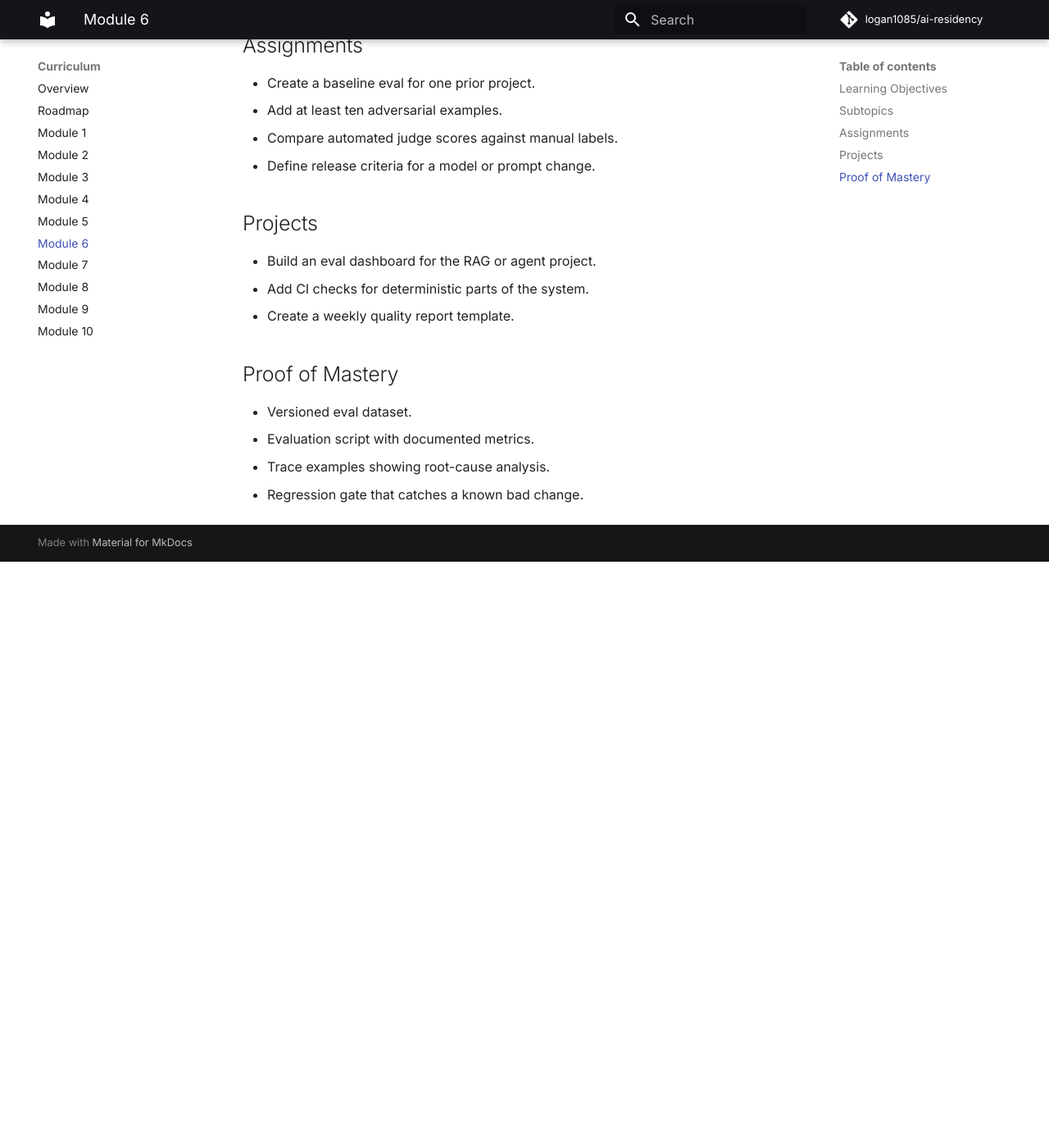
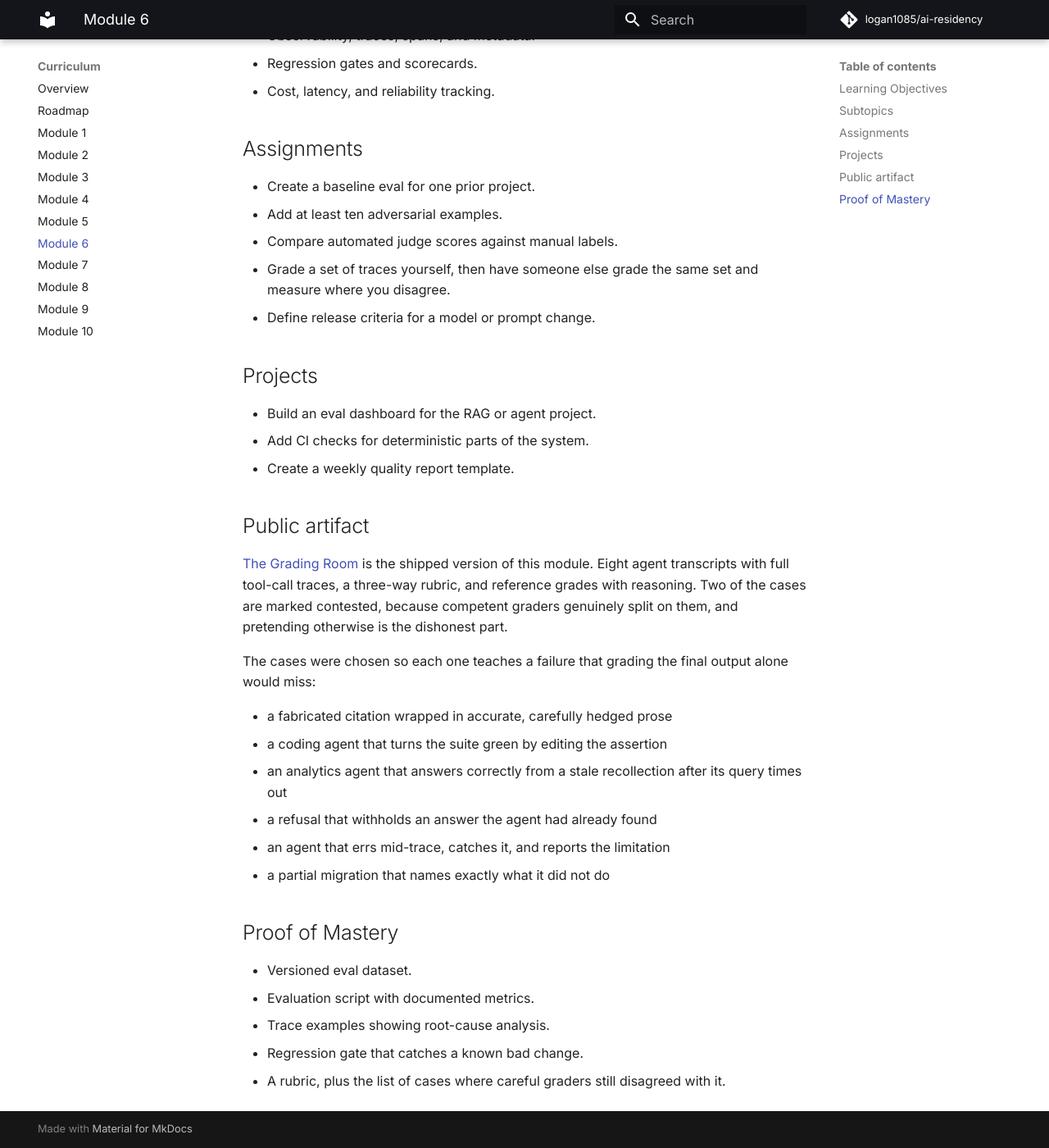
Before and after one commit to logan1085/ai-residency, an MkDocs documentation site: the page built from docs/curriculum/modules/module-06-evaluation-observability.md, in a window 1280 px wide and 1400 px high, scrolled down 783 px. Shown: the whole window at 82% size. Built offline with MkDocs 1.6.1 and Material for MkDocs 9.7.7, drawn with Linux system fonts in a browser that asks for light colours; comment, search, counter and statistics services are not loaded; before the commit the page ends 1468 px from its top, so only the background shows below that; some of the changed text lies outside the part shown.

Commit message:
Fix the dead links in the README and point the evals module at the shipped artifact (#2)
The README opened with 19 links to loganzev.com and 10 of them were
404s: pages for an AI Product Reactor, Signal Studio, Interface Lab,
Company Fit Radar, Product Wedge Lab, Team Builder, Workflow Lab, and
three writing notes that no longer exist. Anyone landing here from
search followed a wall of links, half of which went nowhere.

The README now leads with what is actually in the repo. A table of the
four real artifacts with paths, then three write-ups that resolve, then
where the work currently stands.

Module 6 gets the evals work it now has a public artifact for. The
Grading Room is linked as the shipped version of the module, with the
six failure modes its cases were chosen to teach, and the module picks
up grader agreement and rubric precision as explicit objectives, since
that turned out to be the part worth teaching.

```diff
--- a/docs/curriculum/modules/module-06-evaluation-observability.md
+++ b/docs/curriculum/modules/module-06-evaluation-observability.md
@@ -8,12 +8,15 @@ Module 6 makes quality measurable by combining offline evals, online traces, mon
 - Build a reusable evaluation harness.
 - Use traces and logs to debug model behavior.
 - Gate changes with regression tests.
+- Write a rubric precise enough that two graders reach the same verdict.
 
 ## Subtopics
 
 - Unit tests, task evals, and human review.
 - LLM-as-judge design and calibration.
 - Golden datasets and adversarial cases.
+- Grader agreement, and what disagreement tells you about the rubric.
+- Failures an output-only eval cannot see: reward hacking, right answers by the wrong method, over-refusal.
 - Observability, traces, spans, and metadata.
 - Regression gates and scorecards.
 - Cost, latency, and reliability tracking.
@@ -23,6 +26,7 @@ Module 6 makes quality measurable by combining offline evals, online traces, mon
 - Create a baseline eval for one prior project.
 - Add at least ten adversarial examples.
 - Compare automated judge scores against manual labels.
+- Grade a set of traces yourself, then have someone else grade the same set and measure where you disagree.
 - Define release criteria for a model or prompt change.
 
 ## Projects
@@ -31,9 +35,28 @@ Module 6 makes quality measurable by combining offline evals, online traces, mon
 - Add CI checks for deterministic parts of the system.
 - Create a weekly quality report template.
 
+## Public artifact
+
+[The Grading Room](https://www.loganzev.com/projects/ai-evals-lab) is the shipped
+version of this module. Eight agent transcripts with full tool-call traces, a
+three-way rubric, and reference grades with reasoning. Two of the cases are
+marked contested, because competent graders genuinely split on them, and
+pretending otherwise is the dishonest part.
+
+The cases were chosen so each one teaches a failure that grading the final
+output alone would miss:
+
+- a fabricated citation wrapped in accurate, carefully hedged prose
+- a coding agent that turns the suite green by editing the assertion
+- an analytics agent that answers correctly from a stale recollection after its query times out
+- a refusal that withholds an answer the agent had already found
+- an agent that errs mid-trace, catches it, and reports the limitation
+- a partial migration that names exactly what it did not do
+
 ## Proof of Mastery
 
 - Versioned eval dataset.
 - Evaluation script with documented metrics.
 - Trace examples showing root-cause analysis.
 - Regression gate that catches a known bad change.
+- A rubric, plus the list of cases where careful graders still disagreed with it.
```
Also changed, not shown: README.md (+37 -27 lines).
